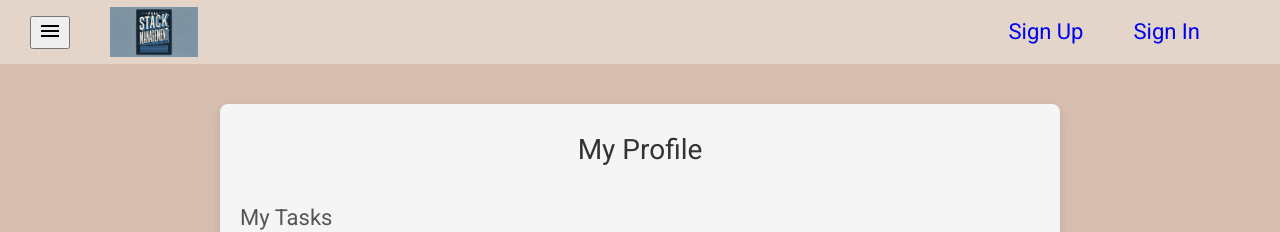
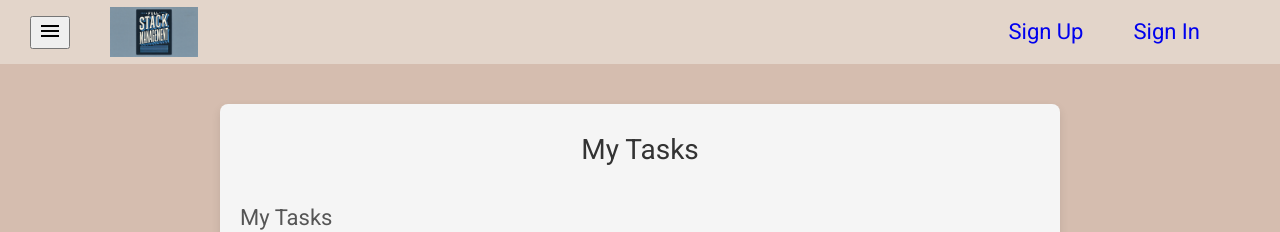
Before and after one commit to bethel-school-of-technology/team-full-stack-force-frontend, an Angular app: page /profile in a window 1280 px wide. Shown: the top 232 px of the page. Built offline with nearby package versions, Linux system fonts and the light colour scheme; no server answers.

Commit message:
little tweaks

```diff
--- a/src/app/components/project-dash/project-dash.component.html
+++ b/src/app/components/project-dash/project-dash.component.html
@@ -4,19 +4,20 @@
     <div class="col-md-4" *ngFor="let task of taskList">
       <div class="card mb-4">
         <div class="card-body">
-          <h5 class="card-title">{{ task.title }}</h5>
+          <h5 class="card-title">{{ task.title }}<br>
+            Priority: {{ task.priority }}<br>
+          </h5>
           <div class="card-text">
             <strong>Created by:</strong> {{ task.owner?.firstName }} {{ task.owner?.lastName }}<br>
             <strong>Task Description:</strong> {{task.description}} <br>
-            <strong>Priority:</strong> {{ task.priority }}<br>
             <strong>Assigned To:</strong> {{ task.assignee?.firstName }} {{ task.assignee?.lastName }}<br>
             <strong>Due Date:</strong> {{ task.dueDate | date: 'longDate' }} <br>
             <strong>Completed:</strong> {{task.completed}}
           </div>
-          <div class="buttons">
+          <!-- <div class="buttons">
             <button class="modern-button edit-button" (click)="editTask(task.taskId)">Edit</button>
             <button class="modern-button delete-button" (click)="deleteTask(task.taskId)">Delete</button>
-          </div>
+          </div> -->
         </div>
       </div>
     </div>
--- a/src/app/components/user-profile/user-profile.component.html
+++ b/src/app/components/user-profile/user-profile.component.html
@@ -1,5 +1,5 @@
 <div class="profile-container">
-  <h2 class="profile-title">My Profile</h2>
+  <h2 class="profile-title">My Tasks</h2>
 
   <h3 class="section-title">My Tasks</h3>
   <mat-tab-group>
```
